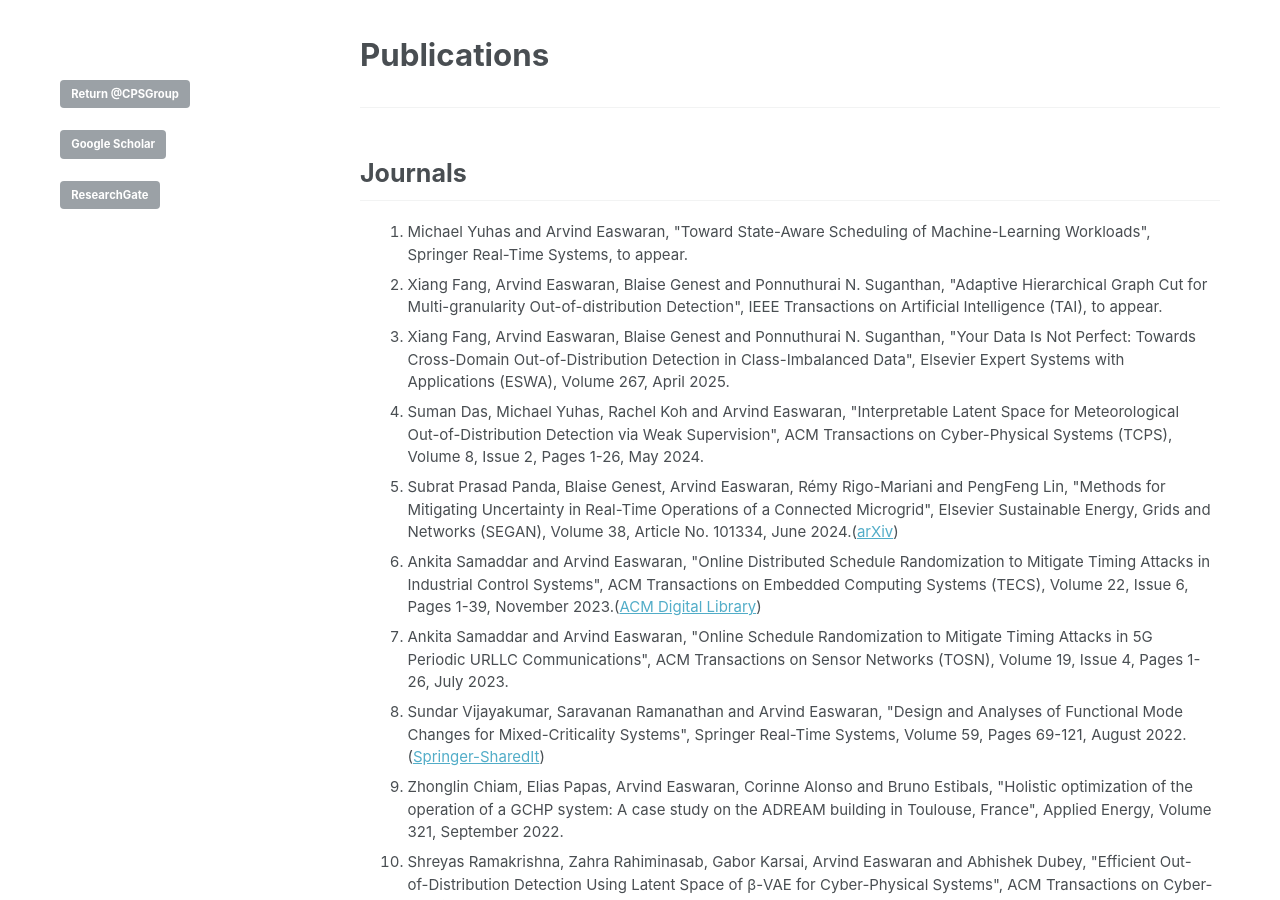
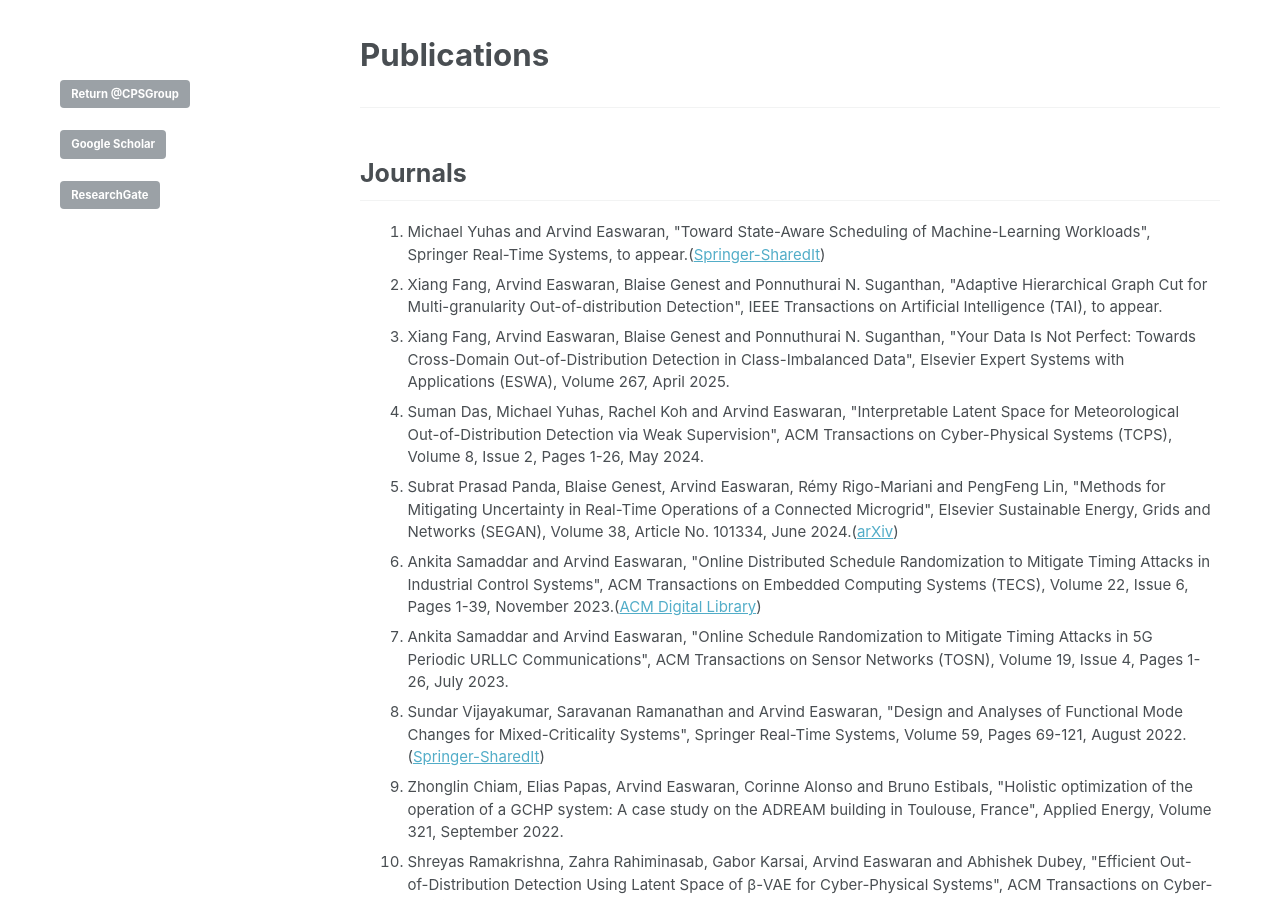
Before and after one commit to CPS-research-group/CPS-research-group.github.io, a Jekyll site: the page built from _pages/research_profile.md, in a window 1280 px wide and 900 px high. Built offline with Jekyll 4.4.1, drawn with Linux system fonts in a browser that asks for light colours.

Commit message:
updates.

```diff
--- a/_pages/research_profile.md
+++ b/_pages/research_profile.md
@@ -23,7 +23,7 @@ a.a:active {color:#0000FF; text-decoration:none;}
 ******
 ## Journals
   <ol>
-  	  	<li class="a">Michael Yuhas and Arvind Easwaran, "Toward State-Aware Scheduling of Machine-Learning Workloads", Springer Real-Time Systems, to appear.</li>
+  	  	<li class="a">Michael Yuhas and Arvind Easwaran, "Toward State-Aware Scheduling of Machine-Learning Workloads", Springer Real-Time Systems, to appear.(<a href="https://rdcu.be/eplgR">Springer-SharedIt</a>)</li>
 		<li class="a">Xiang Fang, Arvind Easwaran, Blaise Genest and Ponnuthurai N. Suganthan, "Adaptive Hierarchical Graph Cut for Multi-granularity Out-of-distribution Detection", IEEE Transactions on Artificial Intelligence (TAI), to appear.</li>
 		<li class="a">Xiang Fang, Arvind Easwaran, Blaise Genest and Ponnuthurai N. Suganthan, "Your Data Is Not Perfect: Towards Cross-Domain Out-of-Distribution Detection in Class-Imbalanced Data", Elsevier Expert Systems with Applications (ESWA), Volume 267, April 2025.</li>
   		<li class="a">Suman Das, Michael Yuhas, Rachel Koh and Arvind Easwaran, "Interpretable Latent Space for Meteorological Out-of-Distribution Detection via Weak Supervision", ACM Transactions on Cyber-Physical Systems (TCPS), Volume 8, Issue 2, Pages 1-26, May 2024.</li>
```
